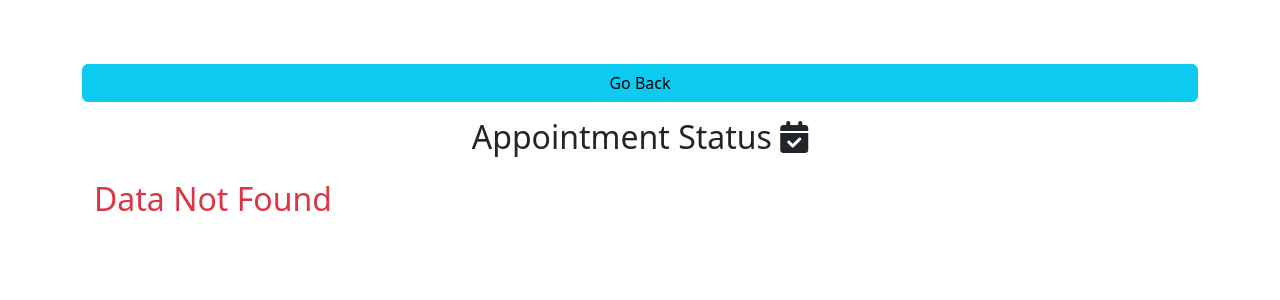
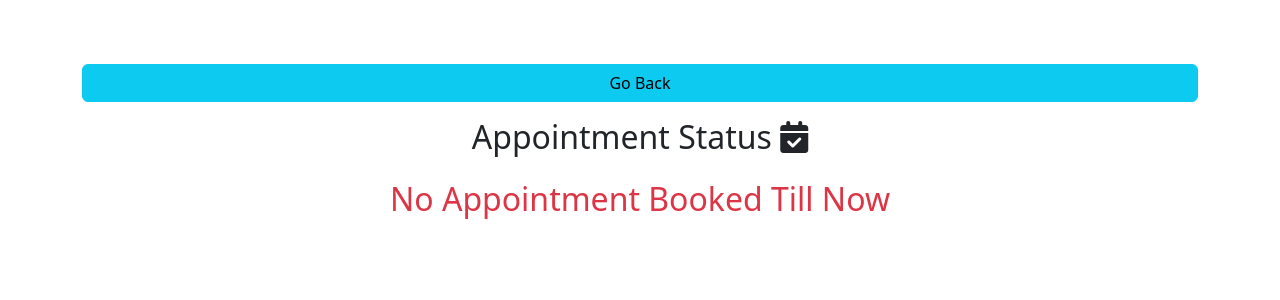
Before and after one commit to Gautam1242/Appointment-Booking-App, a PHP site: page /checkstatus.php in a window 1280 px wide. Shown: the top 300 px of the page. Run offline with PHP 8.4, Linux system fonts and the light colour scheme; the visitor is signed in with stand-in values (Sample User, id 1); data that the repository does not hold is empty; some libraries are stand-ins or nearby versions.

Commit message:
message update in checkstatus.php

```diff
--- a/Patient/checkstatus.php
+++ b/Patient/checkstatus.php
@@ -50,7 +50,7 @@ if (!isset($_SESSION['name'])) {
 
                     }
                 } else {
-                    echo '<h2 class=text-danger>Data Not Found</h2>';
+                    echo '<h2 class="text-danger text-center">No Appointment Booked Till Now</h2>';
                 }
             }
             ?>
```
